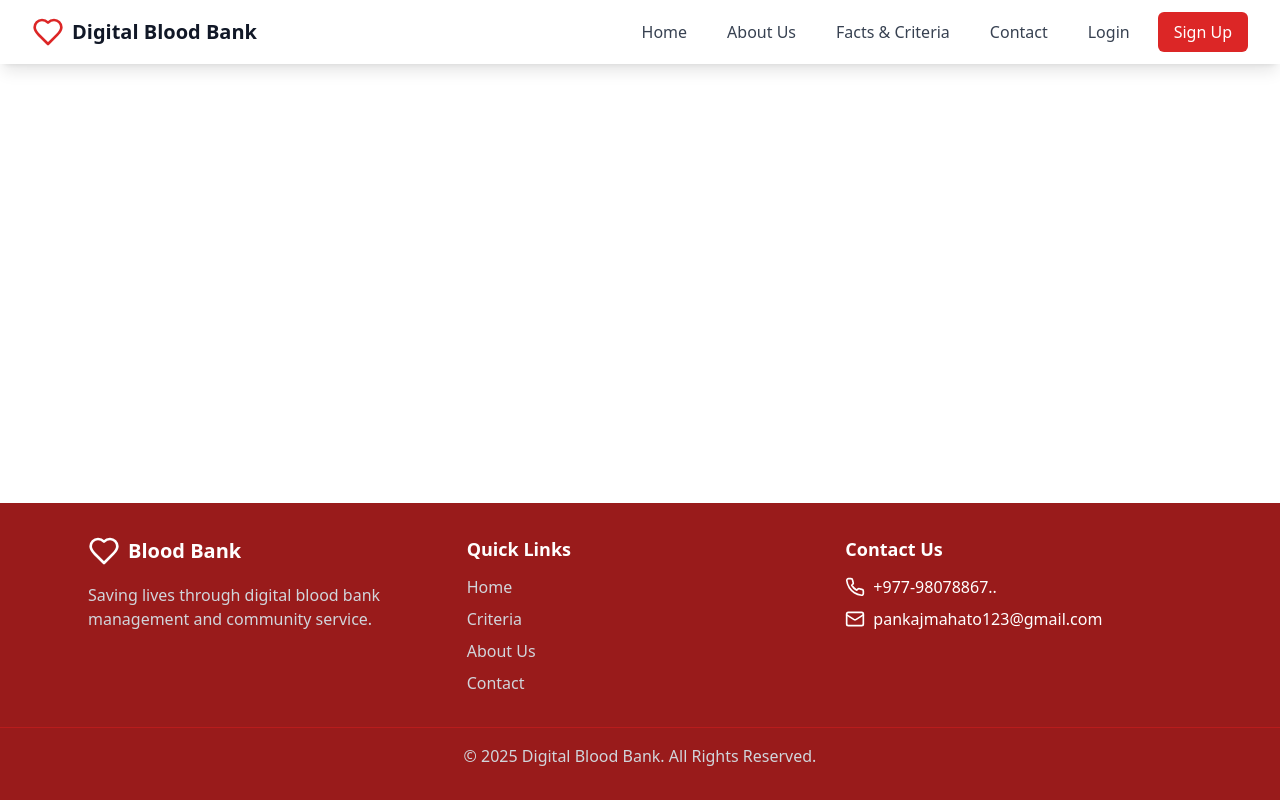
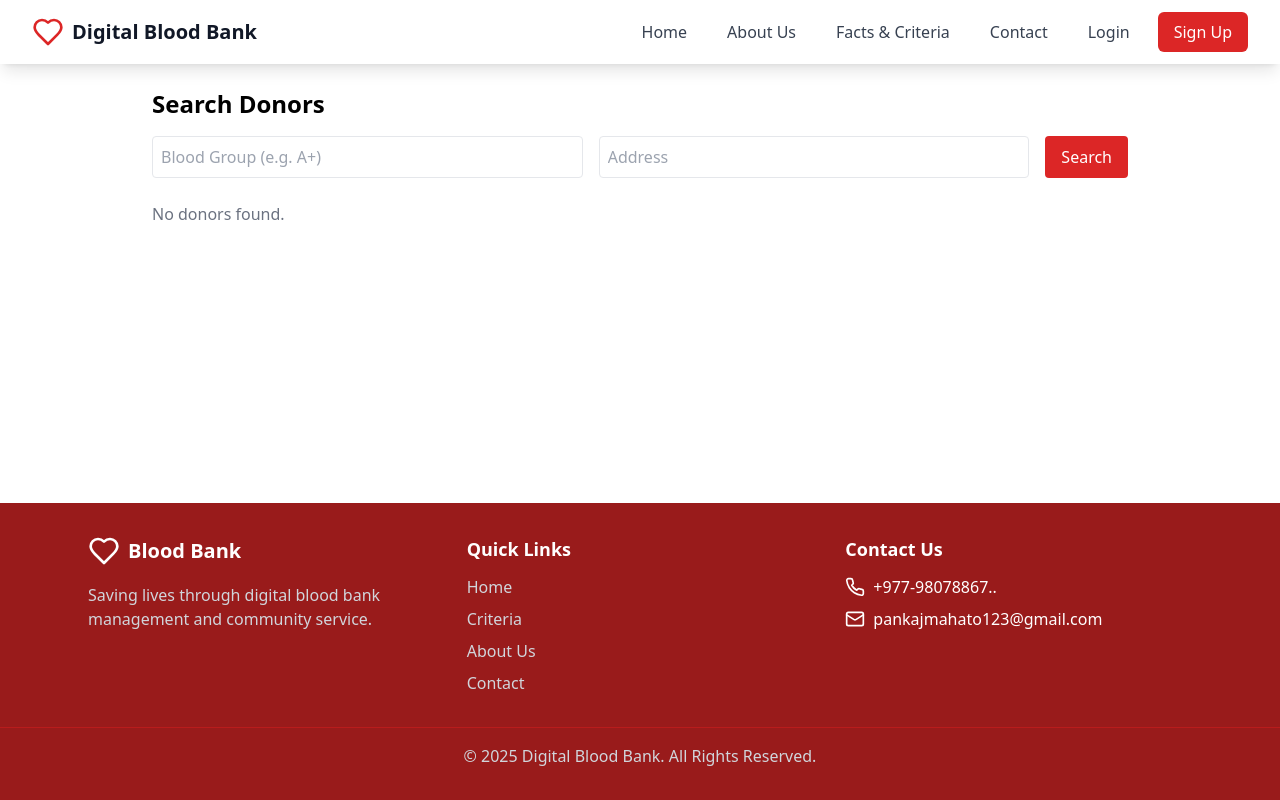
Before and after one commit to pankajmahato907/blood_bank, a React (Vite) app in the folder frontend/: page /search-donor in a window 1280 px wide. Built offline with nearby package versions, Linux system fonts and the light colour scheme.

Commit message:
Search functionality done fetching from backend which search based on donor blood groups and address

```diff
--- a/frontend/src/App.jsx
+++ b/frontend/src/App.jsx
@@ -16,7 +16,8 @@ import AdminDashboard from './pages/admindashboard/admindashboard';
 import AdminProfile from './components/Profiles/AdminProfile';
 import PatientProfile from './components/Profiles/PatientProfile';
 import DonorProfile from './components/Profiles/DonorProfile';
-import AllDonors from './pages/donordashboard/AllDonors';
+import AllDonors from './pages/patientdashboard/AllDonors';
+import SearchDonor from './pages/patientdashboard/SearchDonor';
 
 
 
@@ -43,10 +44,12 @@ function App() {
             <Route path="/patientdashboard" element={<PatientDashboard />} />
             <Route path="/admin" element={<AdminRoute> <AdminDashboard />  </AdminRoute> } />
 
+
             {/* Donor Registration Page */}
             <Route path="/registerdonor" element={<DonorRegistration />} />
             <Route path="/registerpatient" element={<PatientRegistration />} />
             <Route path="/donors" element={<AllDonors />} />
+            <Route path="/search-donor" element={<SearchDonor />} />
           </Routes>
         </main>
         <Footer />
--- /dev/null
+++ b/frontend/src/pages/patientdashboard/SearchDonor.jsx
@@ -0,0 +1,80 @@
+import React, { useState } from 'react';
+import axios from 'axios';
+
+const SearchDonor = () => {
+  const [bloodGroup, setBloodGroup] = useState('');
+  const [address, setAddress] = useState('');
+  const [donors, setDonors] = useState([]);
+
+  const handleSearch = async () => {
+    try {
+      const response = await axios.get('http://localhost:3000/donors/search', {
+        params: {
+          bloodGroup,
+          address,
+        },
+      });
+      setDonors(response.data);
+    } catch (error) {
+      console.error('Search error:', error);
+    }
+  };
+
+  return (
+    <div className="p-6 max-w-5xl mx-auto">
+      <h2 className="text-2xl font-bold mb-4">Search Donors</h2>
+
+      <div className="flex flex-col md:flex-row gap-4 mb-6">
+        <input
+          type="text"
+          placeholder="Blood Group (e.g. A+)"
+          value={bloodGroup}
+          onChange={(e) => setBloodGroup(e.target.value)}
+          className="border p-2 rounded w-full md:w-1/2"
+        />
+        <input
+          type="text"
+          placeholder="Address"
+          value={address}
+          onChange={(e) => setAddress(e.target.value)}
+          className="border p-2 rounded w-full md:w-1/2"
+        />
+        <button
+          onClick={handleSearch}
+          className="bg-red-600 text-white px-4 py-2 rounded hover:bg-red-700"
+        >
+          Search
+        </button>
+      </div>
+
+      {donors.length > 0 ? (
+        <table className="w-full text-left border">
+          <thead className="bg-gray-100">
+            <tr>
+              <th className="p-2 border">Name</th>
+              <th className="p-2 border">Phone</th>
+              <th className="p-2 border">Gender</th>
+              <th className="p-2 border">Blood Group</th>
+              <th className="p-2 border">Address</th>
+            </tr>
+          </thead>
+          <tbody>
+            {donors.map((donor, index) => (
+              <tr key={index} className="border-t">
+                <td className="p-2 border">{donor.name}</td>
+                <td className="p-2 border">{donor.phone}</td>
+                <td className="p-2 border">{donor.gender}</td>
+                <td className="p-2 border">{donor.bloodGroup}</td>
+                <td className="p-2 border">{donor.address}</td>
+              </tr>
+            ))}
+          </tbody>
+        </table>
+      ) : (
+        <p className="text-gray-500">No donors found.</p>
+      )}
+    </div>
+  );
+};
+
+export default SearchDonor;
```
Also changed, not shown: frontend/src/pages/patientdashboard/AllDonors.jsx (renamed from frontend/src/pages/donordashboard/AllDonors.jsx), 1 other file (tests, documents, lock files or other folders).
